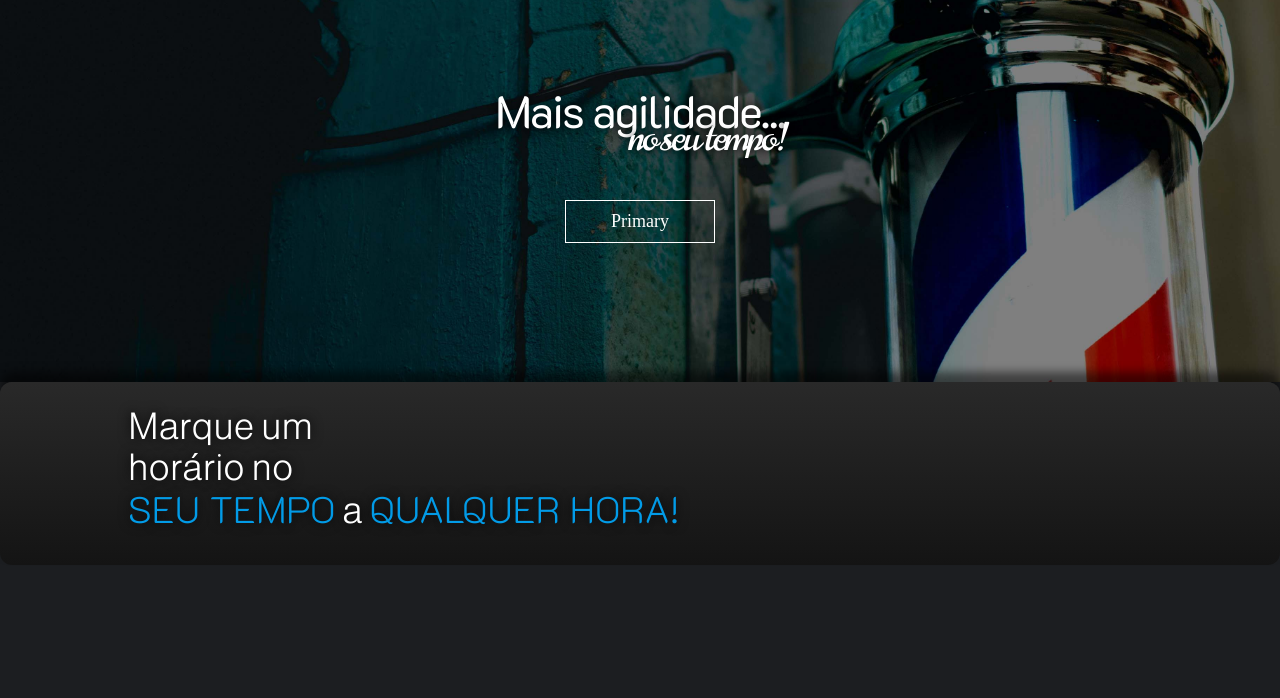
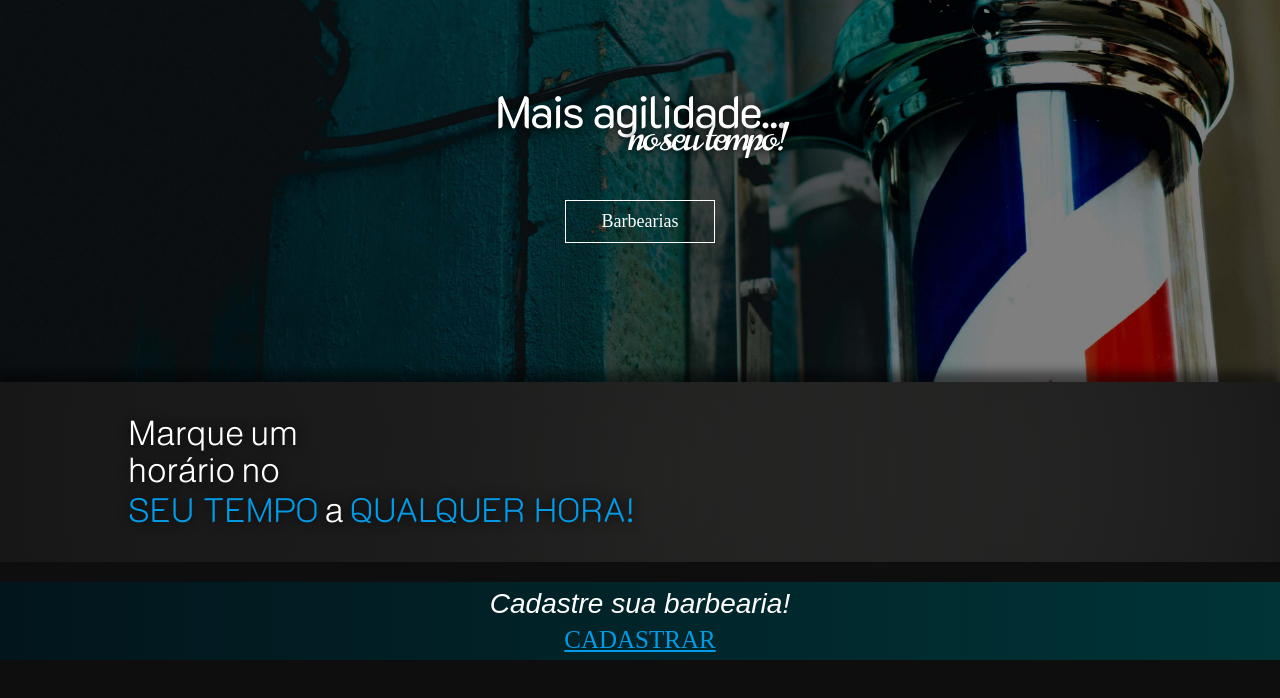
Before and after one commit to gustavodev01/Moguega, a plain HTML site: page index.html in a window 1280 px wide. Shown: the part 58-756 px from the top of the page. Drawn offline with nearby package versions, Linux system fonts and the light colour scheme; a web font is replaced by a local one.

Commit message:
faixa degrade azul

```diff
--- a/estilos/style.css
+++ b/estilos/style.css
@@ -25,6 +25,12 @@
 }
 
 @font-face {
+	font-family: 'Inter-Light';
+	src: url("../fontes/Inter/Inter-Light.ttf");
+	font-size: 1em;
+}
+
+@font-face {
 	font-family: 'Almarai-Light';
 	src: url("../fontes/Almarai/Almarai-Light.ttf");
 	font-size: 1em;
@@ -40,7 +46,7 @@
 html, body {
     width: 100vw;
     height: 100vh;
-    background-color: #1C1E21;
+    background-color: #0E0E0E;
 }
 
 section.background {
@@ -128,7 +134,7 @@ header #icone-usuario {
     justify-content: flex-end;
     font-family: 'Norican';
     font-size: 38px;
-    box-shadow: #1C1E21;
+    box-shadow: #000;
 }
 
 #slogan span {
@@ -152,23 +158,31 @@ header #icone-usuario {
     --bs-btn-font-size: 18px;
 }
 
-section.degrade {
-    background: linear-gradient(to top, #141414, #292929);
-    height: fit-content;
-    border-radius: 12px;
+.degrade {
+    display: flex;
+    justify-content: center;
+    align-items: center;
+    text-align: center;
+    margin: 0 auto;
+    background:
+        radial-gradient(circle at 20% 50%, rgb(26, 26, 26), transparent),
+        radial-gradient(circle at 50% 50%, rgba(68, 68, 65, 0.6), transparent),
+        radial-gradient(circle at 80% 50%, rgba(41, 41, 41, 0.6), transparent);
+    width: 100%;
+    height: 180px;
     box-shadow: 0px -10px 10px rgba(0, 0, 0, .5);
 }
 
 .degrade-content {
     width: 80%;
     margin: auto;
-    padding-top: 25px;
-    padding-bottom: 25px;
+    padding: 0;
     text-shadow: 0px 0px 12px #000;
 }
 
 .degrade-content h3 {
-    font-size: 37px;
+    margin: 0;
+    font-size: 34px;
     text-align: left;
     color: #fff;
     font-family: 'Almarai-Light';
@@ -180,3 +194,30 @@ section.degrade {
     text-transform: uppercase;
     font-family: 'K2D-ExtraLight';
 }
+
+.faixa {
+    color: #fff;
+    margin-top: 20px;
+    text-align: center;
+    background: linear-gradient(to right, #02151C, #003437);
+    width: 100vw;
+    height: 78px;
+}
+
+.faixa-content {
+    padding: 5px;
+}
+
+.faixa h4 {
+    font-family: 'Inter-ExtraLight';
+    font-size: 28px;
+    margin: 0;
+}
+
+.faixa a{
+    color: #029BE7;
+    font-size: 25px;
+    text-transform: uppercase;
+    font-family: 'Inter-ExtraLight';
+
+}
--- a/index.html
+++ b/index.html
@@ -43,6 +43,7 @@
                     </li>
                 </ul>
             </nav>
+
         </div>
     </header>
     <section class="background">
@@ -52,8 +53,8 @@
                 <h1>Mais agilidade...<span style="visibility: hidden;">.</span></h1>
                 <h2>no seu tempo!</h2>
                 <span>
-                    <a href="#" target="_blank">
-                        <button type="button" class="btn btn-outline-primary">Primary</button>
+                    <a href="#">
+                        <button type="button" class="btn btn-outline-primary">Barbearias</button>
                     </a>
                 </span>
             </section>
@@ -67,6 +68,12 @@
                 <h3>Marque um <br>horário no <br><span>seu tempo</span> a <span>qualquer hora!</span></h3>
             </div>
         </section>
+        <section class="faixa">
+            <div class="faixa-content">
+                <h4><em>Cadastre sua barbearia!</em></h4>
+                <a href="">cadastrar</a>
+            </div>
+        </section>
 
     </main>
 
```
